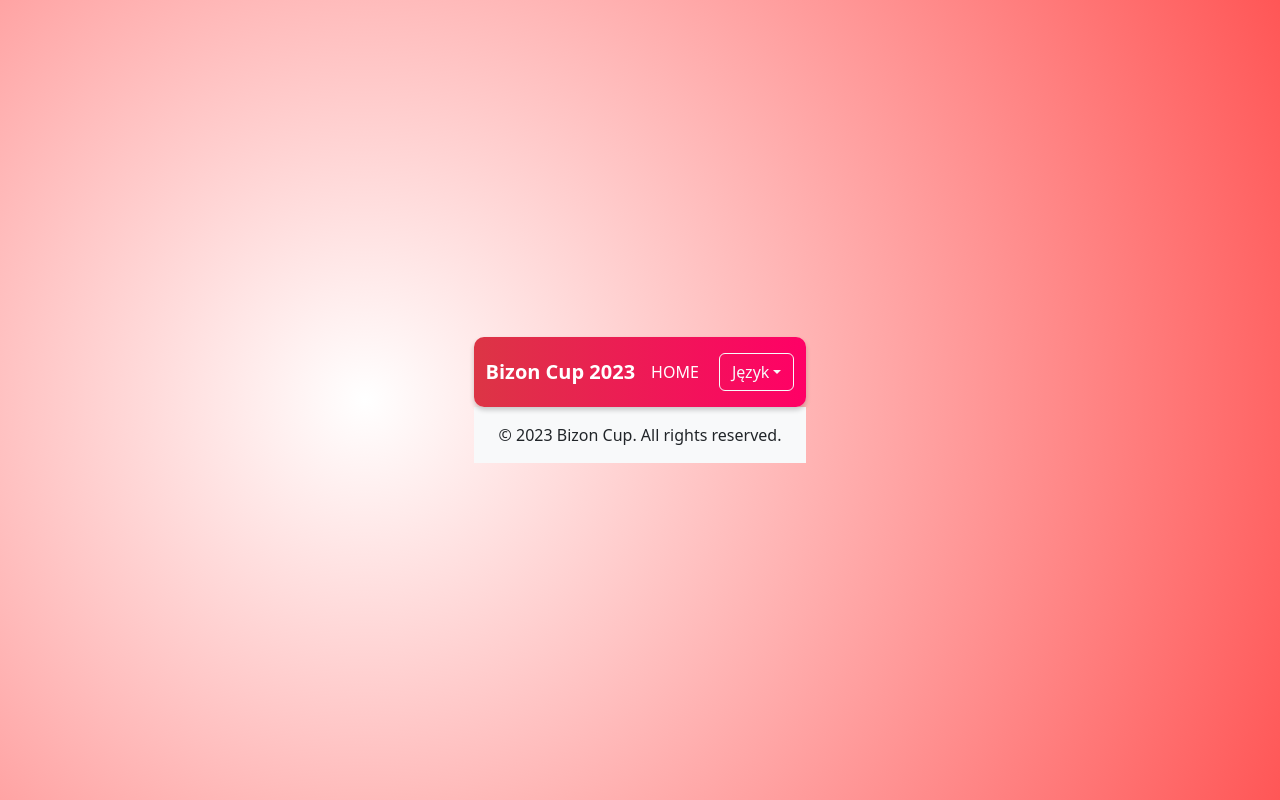
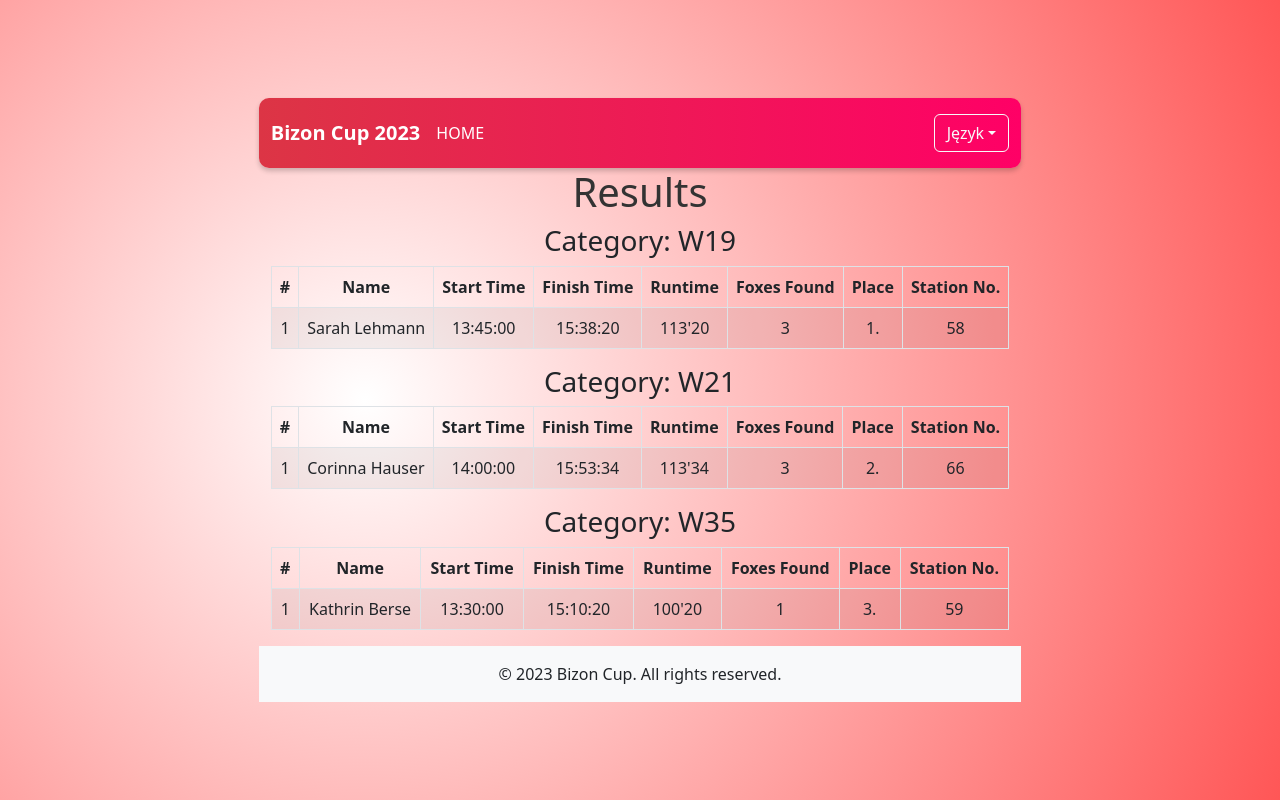
Before and after one commit to kathelan/bizoncup-frontend, a React (Vite) app: page /results in a window 1280 px wide. Built offline with nearby package versions, Linux system fonts and the light colour scheme; no server answers.

Commit message:
added result page

```diff
--- a/package.json
+++ b/package.json
@@ -11,6 +11,7 @@
   "dependencies": {
     "@reduxjs/toolkit": "^1.9.3",
     "@types/react-redux": "^7.1.25",
+    "axios": "^1.3.5",
     "bootstrap": "^5.2.3",
     "i18next": "^22.4.14",
     "localforage": "^1.10.0",
--- a/src/App.tsx
+++ b/src/App.tsx
@@ -6,6 +6,9 @@ import { NavBar } from "./pages/Navigation";
 import Footer from "./pages/Footer";
 import {I18nextProvider} from "react-i18next";
 import i18n from "./utils/i18n";
+import React from "react";
+import Results from "./pages/Results";
+
 function App() {
     return (
         <I18nextProvider i18n={i18n}>
@@ -13,6 +16,7 @@ function App() {
                 <NavBar/>
                 <Routes>
                     <Route path="/" element={<Home/>}/>
+                    <Route path="/results" element={<Results/>}/>
                 </Routes>
                 <Footer/>
             </BrowserRouter>
--- /dev/null
+++ b/src/pages/DownloadButton.tsx
@@ -0,0 +1,23 @@
+import React from 'react';
+import {Button} from "react-bootstrap";
+import { useTranslation } from 'react-i18next';
+
+
+const DownloadButton = () => {
+    const { t } = useTranslation();
+
+    const downloadFile = () => {
+        const link = document.createElement('a');
+        link.href = './src/assets/biuletin.pdf';
+        link.download = 'biuletyn.pdf';
+        document.body.appendChild(link);
+        link.click();
+        document.body.removeChild(link);
+    };
+
+    return (
+        <Button variant="outline-danger"  onClick={downloadFile}>{t('bulletinButton')}</Button>
+    );
+};
+
+export default DownloadButton;
--- /dev/null
+++ b/src/pages/ResultTable.tsx
@@ -0,0 +1,61 @@
+import React from 'react';
+import { Table } from 'react-bootstrap';
+import { RaceResult } from '../utils/model';
+import ResultsPage from "./Results";
+
+interface Props {
+    results: RaceResult;
+}
+
+export const ResultTable: React.FC<Props> = ({ results }) => {
+    const categories = ['W19', 'W21', 'W35']; // categories to filter by
+
+    return (
+        <>
+            {categories.map((category) => {
+                // filter competitors by category
+                const competitors = results.COMPETITORS.filter(
+                    (competitor) => competitor.CAT === category
+                );
+
+                // create table for category
+                return (
+                    <div key={category}>
+                        <h3>Category: {category}</h3>
+                        <Table striped bordered hover>
+                            <thead>
+                            <tr>
+                                <th>#</th>
+                                <th>Name</th>
+                                <th>Start Time</th>
+                                <th>Finish Time</th>
+                                <th>Runtime</th>
+                                <th>Foxes Found</th>
+                                <th>Place</th>
+                                <th>Station No.</th>
+                            </tr>
+                            </thead>
+                            <tbody>
+                            {competitors.map((competitor, index) => (
+                                <tr key={index}>
+                                    <td>{index + 1}</td>
+                                    <td>
+                                        {competitor.FIRSTNAME} {competitor.NAME}
+                                    </td>
+                                    <td>{competitor.START}</td>
+                                    <td>{competitor.FINISH}</td>
+                                    <td>{competitor.RUNTIME}</td>
+                                    <td>{competitor.FOX}</td>
+                                    <td>{competitor.PLACE}</td>
+                                    <td>{competitor.STNO}</td>
+                                </tr>
+                            ))}
+                            </tbody>
+                        </Table>
+                    </div>
+                );
+            })}
+        </>
+    );
+};
+export default ResultTable;
--- /dev/null
+++ b/src/pages/Results.tsx
@@ -0,0 +1,86 @@
+import { useEffect, useState } from 'react';
+import axios from 'axios';
+import { Container } from 'react-bootstrap';
+import ResultTable from './ResultTable';
+import {RaceResult} from "../utils/model";
+
+const ResultsPage = () => {
+    const [results, setResults] = useState([]);
+
+    useEffect(() => {
+        const fetchResults = async () => {
+            const response = await axios.get('https://example.com/results');
+            setResults(response.data.COMPETITORS);
+        };
+        fetchResults();
+    }, []);
+
+    const EXAMPLE_RESULTS: RaceResult = {
+        SOURCE: 'ALL',
+        CONTEST: '1th Race 2002  Saxony 2-m-band',
+        DATE: '25.05.2002',
+        BEGIN: '13:00',
+        BAND: '2',
+        LIMIT: '120',
+        COMPETITORS: [
+            {
+                FIRSTNAME: 'Sarah',
+                NAME: 'Lehmann',
+                CALL: '',
+                CLUB: '',
+                CAT: 'W19',
+                CARDNO: 410484,
+                START: '13:45:00',
+                FOX1: '15:27:21',
+                FOX3: '14:32:01',
+                FOX5: '14:57:41',
+                FINISH: '15:38:20',
+                RUNTIME: "113'20",
+                FOX: 3,
+                PLACE: '1.',
+                STNO: 58,
+            },
+            {
+                FIRSTNAME: 'Corinna',
+                NAME: 'Hauser',
+                CALL: '',
+                CLUB: 'X41',
+                CAT: 'W21',
+                CARDNO: 411523,
+                START: '14:00:00',
+                FOX1: '15:38:38',
+                FOX3: '14:41:18',
+                FOX5: '15:09:01',
+                FINISH: '15:53:34',
+                RUNTIME: "113'34",
+                FOX: 3,
+                PLACE: '2.',
+                STNO: 66,
+            },
+            {
+                FIRSTNAME: 'Kathrin',
+                NAME: 'Berse',
+                CALL: '',
+                CLUB: 'N28',
+                CAT: 'W35',
+                CARDNO: 410485,
+                START: '13:30:00',
+                FOX3: '14:27:32',
+                FINISH: '15:10:20',
+                RUNTIME: "100'20",
+                FOX: 1,
+                PLACE: '3.',
+                STNO: 59,
+            }
+        ]
+    };
+
+    return (
+        <Container>
+            <h1>Results</h1>
+            <ResultTable results={EXAMPLE_RESULTS} />
+        </Container>
+    );
+};
+
+export default ResultsPage;
--- a/src/pages/home.tsx
+++ b/src/pages/home.tsx
@@ -3,6 +3,7 @@ import { Container, Row, Col, Card, Button } from 'react-bootstrap';
 import logo from '../assets/logo.png';
 import Description from '../pages/Description';
 import { useTranslation } from 'react-i18next';
+import DownloadButton from "./DownloadButton";
 
 export const Home: React.FC = () => {
     const { t } = useTranslation();
@@ -29,7 +30,7 @@ export const Home: React.FC = () => {
                         <Card className="mb-4">
                             <Card.Body>
                                 <Card.Title>{t('bulletin')}</Card.Title>
-                                <Button href="https://example.com/biuletin" variant="primary" style={{backgroundColor: 'red'}}>{t('goToBulletin')}</Button>
+                                <DownloadButton />
                             </Card.Body>
                         </Card>
                     </Col>
@@ -37,7 +38,7 @@ export const Home: React.FC = () => {
                         <Card className="mb-4">
                             <Card.Body>
                                 <Card.Title>{t('facebookGroup')}</Card.Title>
-                                <Button href="https://www.facebook.com/groups/your-group-id" variant="primary" style={{backgroundColor: 'red'}}>{t('visitGroup')}</Button>
+                                <Button href="https://www.facebook.com/profile.php?id=100063597109867" variant="outline-danger" target="_blank" rel="noopener noreferrer">{t('visitGroup')}</Button>
                             </Card.Body>
                         </Card>
                     </Col>
@@ -45,7 +46,7 @@ export const Home: React.FC = () => {
                         <Card className="mb-4">
                             <Card.Body>
                                 <Card.Title>{t('resultsSite')}</Card.Title>
-                                <Button href="https://example.com/results" variant="primary" style={{backgroundColor: 'red'}}>{t('viewResults')}</Button>
+                                <Button href="/results" variant="outline-danger">{t('viewResults')}</Button>
                             </Card.Body>
                         </Card>
                     </Col>
@@ -53,7 +54,9 @@ export const Home: React.FC = () => {
                         <Card className="mb-4">
                             <Card.Body>
                                 <Card.Title>{t('startsList')}</Card.Title>
-                                <Button href="https://example.com/starts-list" variant="primary" style={{backgroundColor: 'red'}}>{t('seeStartsList')}</Button>
+                                <Button variant="outline-danger" onClick={() => alert("The start list is not ready yet!")}>
+                                    {t('downloadList')}
+                                </Button>
                             </Card.Body>
                         </Card>
                     </Col>
--- a/src/utils/i18n.tsx
+++ b/src/utils/i18n.tsx
@@ -15,6 +15,7 @@ const resources = {
             facebookGroup: 'Facebook Group',
             resultsSite: 'Results Site',
             startsList: 'Starts List',
+            bulletinButton: 'Download PDF'
         },
     },
     pl: {
@@ -30,6 +31,7 @@ const resources = {
             facebookGroup: 'Grupa na Facebooku',
             resultsSite: 'Strona wyników',
             startsList: 'Lista startowa',
+            bulletinButton: 'Pobierz PDF'
         },
     },
 };
--- /dev/null
+++ b/src/utils/model.tsx
@@ -0,0 +1,29 @@
+export interface Competitor {
+    FIRSTNAME: string;
+    NAME: string;
+    CALL: string;
+    CLUB: string;
+    CAT: string;
+    CARDNO: number;
+    START: string;
+    FOX1?: string;
+    FOX2?: string;
+    FOX3?: string;
+    FOX4?: string;
+    FOX5?: string;
+    FINISH: string;
+    RUNTIME: string;
+    FOX: number;
+    PLACE: string;
+    STNO: number;
+}
+
+export interface RaceResult {
+    SOURCE: string;
+    CONTEST: string;
+    DATE: string;
+    BEGIN: string;
+    BAND: string;
+    LIMIT: string;
+    COMPETITORS: Competitor[];
+}
```
Also changed, not shown: 2 other files (tests, documents, lock files or other folders).
